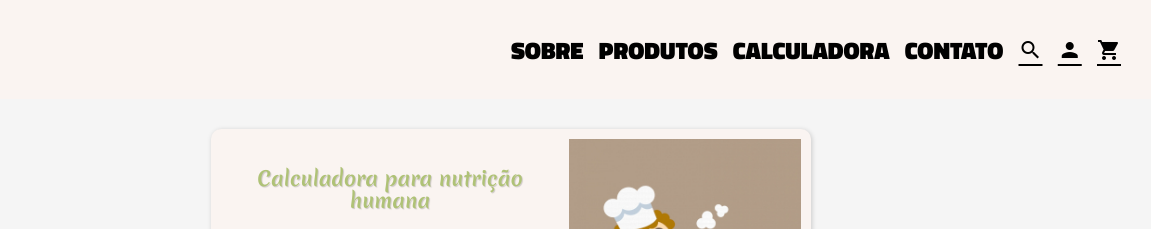
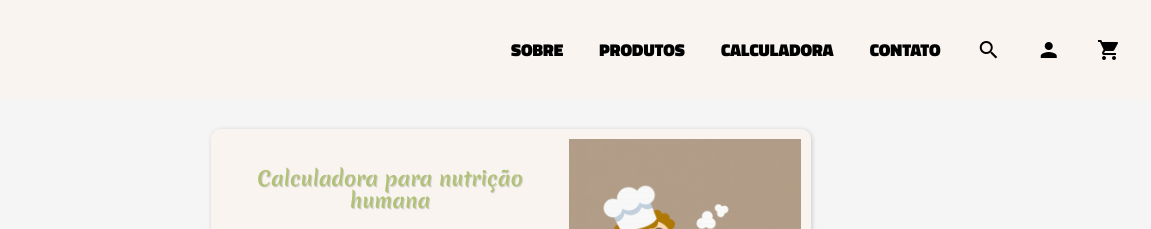
Before and after one commit to jpdelpintor/Calculadora-nutricional, a plain HTML site: page index.html in a window 1280 px wide. Shown: the top 229 px of the page, 129-1280 px from the left. Drawn offline with Linux system fonts and the light colour scheme.

Commit message:
atualizacao menu superior

```diff
--- a/estilos/media-query.css
+++ b/estilos/media-query.css
@@ -11,6 +11,7 @@
         display: flex;
         position: relative;
         align-items: center;
+        text-decoration: none;
     }
 
 
@@ -62,6 +63,7 @@
         display: flex;
         position: relative;
         align-items: center;
+        text-decoration: none;
     }
 
     .largescreen{
@@ -71,8 +73,8 @@
         text-decoration: none;
         font-family: var(--font);
         font-weight: 900;
-        font-size: 24px;
-        line-height: 24px;
+        font-size: clamp(16px, 16px + .1vw, 24px);
+        line-height: clamp(16px, 16px + 0.1vw, 24px);
         letter-spacing: 0px;
         text-transform: uppercase;
         /*16px/16.9px*/
--- a/estilos/style.css
+++ b/estilos/style.css
@@ -40,6 +40,7 @@ header img{
 .regularscreen{
     display: none;
     color: black;
+
 }
 .largescreen{
     display: none;
```
